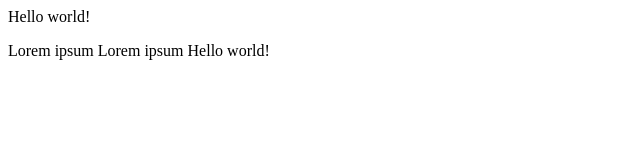
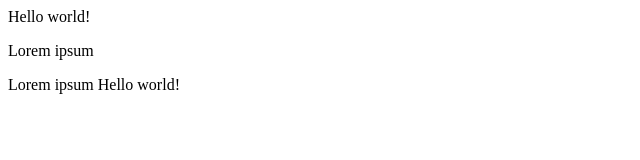
Before and after one commit to Dareczka-alt/Learning-teamwork, a plain HTML site: page index.html in a window 1280 px wide. Shown: the whole page, without its empty margins (0-640 px from the left). Drawn offline with Linux system fonts and the light colour scheme.

Commit message:
Add second class

```diff
--- a/index.html
+++ b/index.html
@@ -1,4 +1,4 @@
 <p class="first">Hello world!</p>
-Lorem ipsum
+<p class="second">Lorem ipsum</p>
 Lorem ipsum
 Hello world!
```
